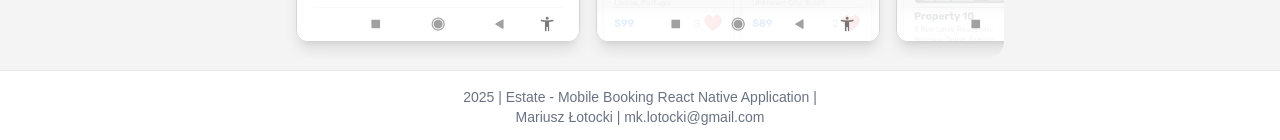
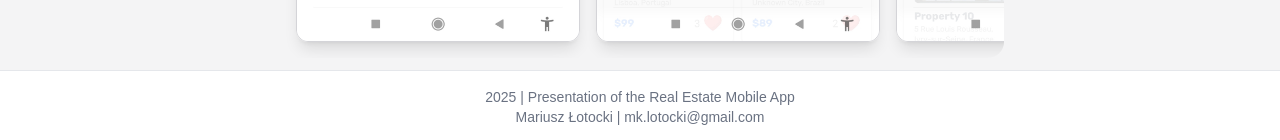
Before and after one commit to MarioLuigie/estate-web-intro, a Next.js app: page / in a window 1280 px wide. Shown: the part 778-918 px from the top of the page. Built offline with nearby package versions, Linux system fonts and the light colour scheme.

Commit message:
Refactor

```diff
--- a/src/components/layout/Footer.tsx
+++ b/src/components/layout/Footer.tsx
@@ -1,8 +1,7 @@
 export default function Footer() {
 	return (
 		<footer className="w-full p-6 py-4 text-center border-t border-gray-200 text-gray-500 text-sm">
-			{new Date().getFullYear()} | Estate - Mobile Booking React Native
-			Application |
+			{new Date().getFullYear()} | Presentation of the Real Estate Mobile App
 			<p> Mariusz Łotocki | mk.lotocki@gmail.com</p>
 		</footer>
 	);
```
